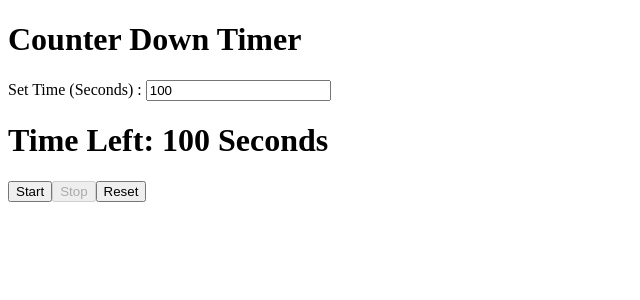
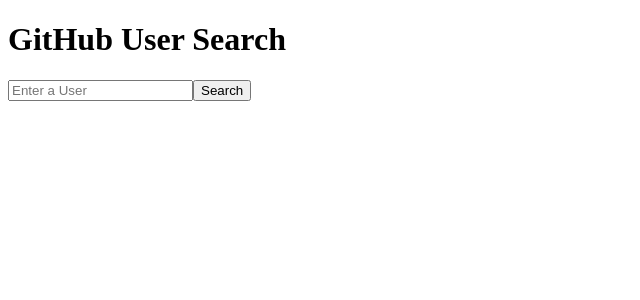
Before and after one commit to Mohamed-Abdinasir-Farah/React-JS-Exercises, a React (Vite) app: page / in a window 1280 px wide. Shown: the top 300 px of the page, without its empty margins (0-640 px from the left). Built offline with nearby package versions, Linux system fonts and the light colour scheme.

Commit message:
added exercise 9

```diff
--- a/src/App.jsx
+++ b/src/App.jsx
@@ -4,4 +4,5 @@
 // export {default} from './Exercise5/ShoppingCart';
 // export {default} from './Exercise6/Exercise6';
 // export {default} from './Exercise7/Exercise7';
-export {default} from './Exercise8/Exercise8'
+// export {default} from './Exercise8/Exercise8';
+export {default} from './Exercise9/Exercise9';
--- /dev/null
+++ b/src/Exercise9/Exercise9.jsx
@@ -0,0 +1,68 @@
+import { useState, useEffect } from 'react'
+
+const fetchGitHub = () => {
+  const [user, setUser] = useState(null)
+  const [searchName, setSearchName] = useState("");
+  const [loading, setLoading] = useState(false);
+
+
+
+    const handleSearch = async () => {
+      if (!searchName) return;
+
+      setLoading(true);
+      setUser(null);
+
+      try {
+        await new Promise((resolve) => setTimeout(resolve, 2000));
+
+        const response = await fetch(`https://api.github.com/users/${searchName}`);
+        if (!response.ok) {
+          throw new Error("Github User not Found");
+        }
+
+        const data = await response.json();
+        setUser(data);
+      } catch (error) {
+        console.error("Failed to fetch User Data", error)
+      }
+      setLoading(false);
+    }
+
+
+  return (
+    <div>
+      <h1>GitHub User Search</h1>
+
+      <input
+        type="text"
+        placeholder='Enter a User'
+        value={searchName}
+        onChange={(e) => setSearchName(e.target.value)}
+      />
+      <button onClick={handleSearch}>Search</button>
+
+      {
+        loading ? <p>Loading</p> : null
+      }
+
+      {
+        user ? (
+          <div style={{ margin: "24px" }}>
+            <h3>{user.name || user.login}</h3>
+            <img
+              alt={user.login}
+              src={user.avatar_url}
+              width="100"
+              style={{ borderRadius: '50%' }}
+            />
+            <p>Location: {user.location || 'N/A'}</p>
+            <p>Public Repos: {user.public_repos}</p>
+          </div>
+        ) : null
+      }
+    </div>
+  )
+}
+
+export default fetchGitHub;
```
Also changed, not shown: src/Exercise9/App.jsx (added, +7 -0 lines).
